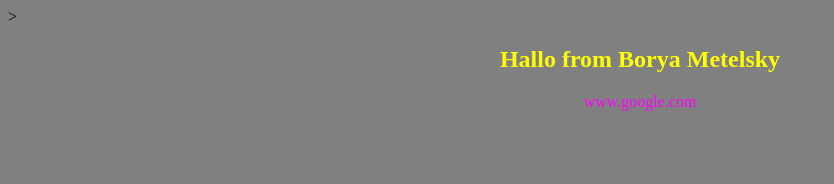
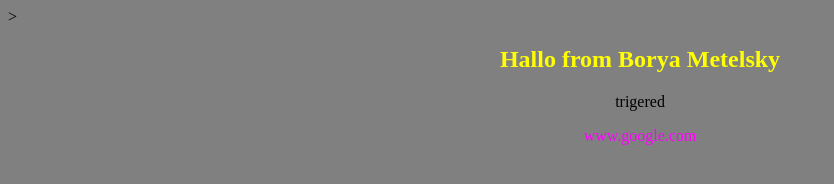
Before and after one commit to varimathrass/app-for-jenkuns, a plain HTML site: page index.html in a window 1280 px wide. Shown: the whole page, without its empty margins (0-834 px from the left). Drawn offline with Linux system fonts and the light colour scheme.

Commit message:
Update index.html

```diff
--- a/index.html
+++ b/index.html
@@ -2,7 +2,7 @@
 <body bgcolor=grey>>
 <center>
 <h2><font color=yellow>Hallo from Borya Metelsky</font></h2>
-
+<p>trigered</p>
 <font color=magenta>www.google.com</font>
 
 </center>
```
